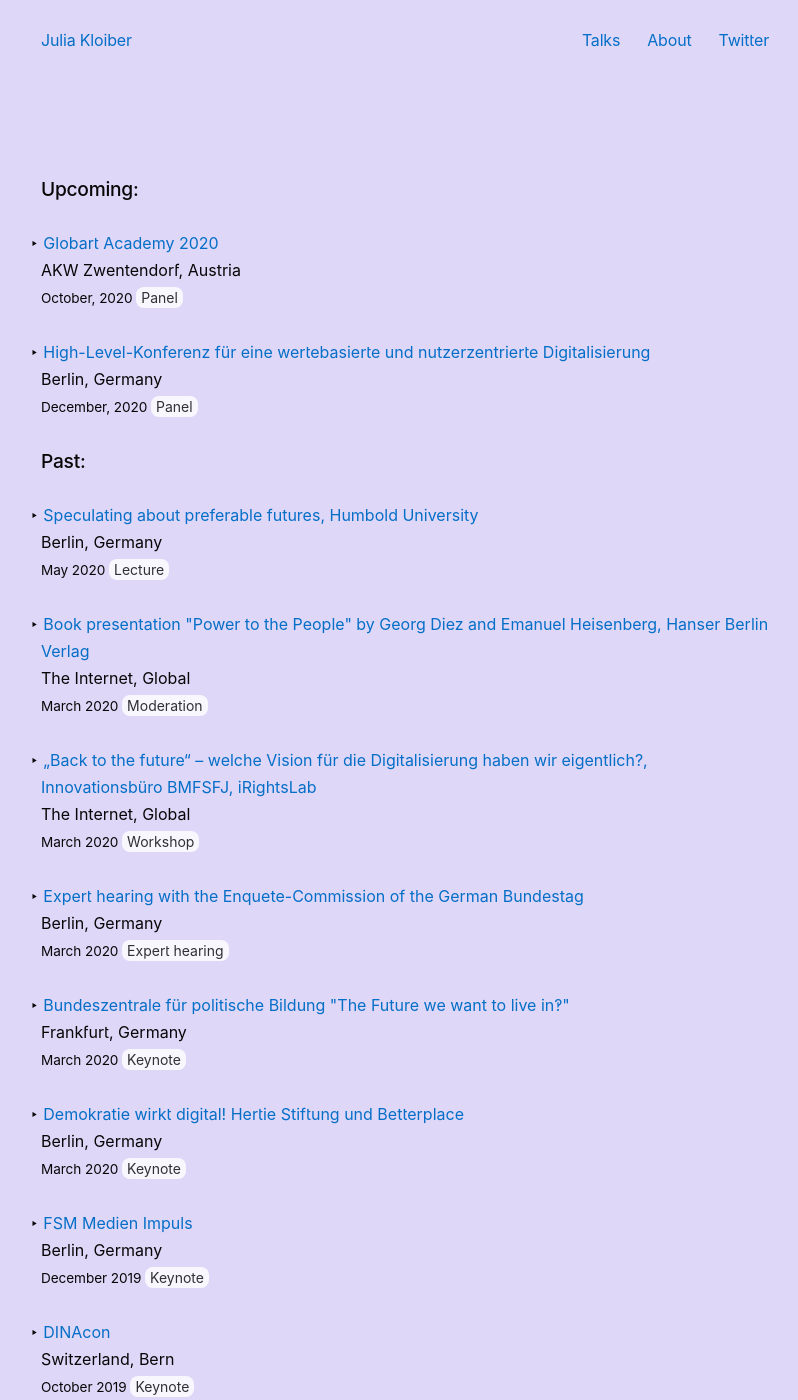
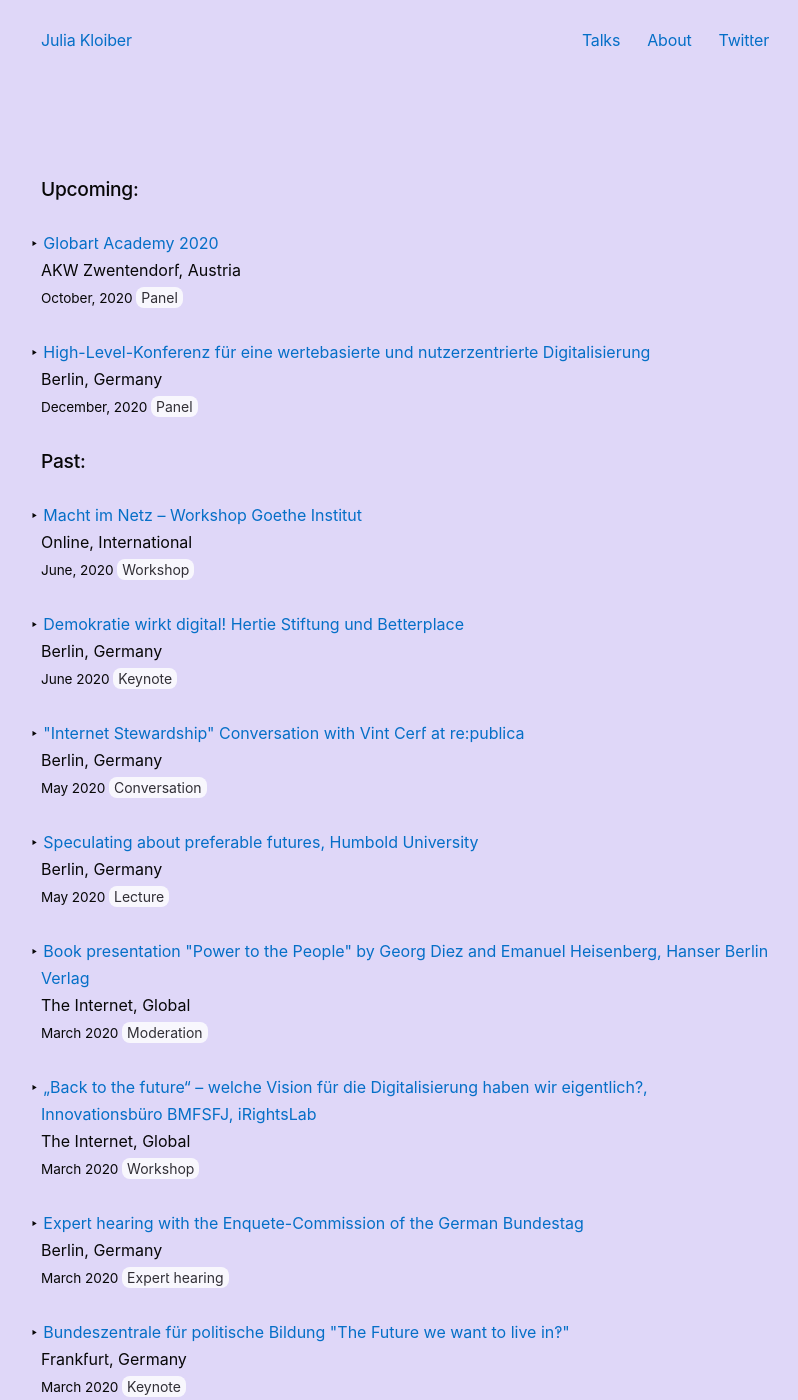
Before and after one commit to juliakloiber/juliakloiber.github.io, a Jekyll site: the page built from talks.html, in a window 1280 px wide and 1400 px high. Shown: the whole window, without its empty margins (235-1033 px from the left). Built offline with Jekyll 4.4.1, drawn with Linux system fonts in a browser that asks for light colours; some web fonts are replaced.

Commit message:
new talks

```diff
--- a/talks.html
+++ b/talks.html
@@ -52,6 +52,43 @@
 
 <ul>
     <li>
+        <a href="https://www.goethe.de">Macht im Netz – Workshop Goethe Institut</a>
+        <br>
+        Online, International<br>
+        <time>
+          June, 2020
+        </time>
+        <span class="tag talk">Workshop</span>
+    </li>
+</ul>
+
+<ul>
+    <li>
+        <a href="https://www.ghst.de/mitwirken-betterplace/">Demokratie wirkt digital! Hertie Stiftung und Betterplace</a>
+        <br>
+        Berlin, Germany<br>
+        <time>
+            June 2020
+        </time>
+        <span class="tag talk">Keynote</span>
+    </li>
+</ul>
+
+<ul>
+    <li>
+        <a href="https://20.re-publica.com/en/session/deep-dive-internet-stewardship">"Internet Stewardship" Conversation with Vint Cerf at re:publica</a>
+        <br>
+        Berlin, Germany<br>
+        <time>
+            May 2020
+        </time>
+        <span class="tag talk">Conversation</span>
+    </li>
+</ul>
+
+
+<ul>
+    <li>
         <a href="https://www.hu-berlin.de/en">Speculating about preferable futures, Humbold University</a>
         <br>
         Berlin, Germany<br>
@@ -87,9 +124,6 @@
 </ul>
 
 
-
-
-
 <ul>
     <li>
         <a href="https://www.bundestag.de/ausschuesse/weitere_gremien/enquete_ki">Expert hearing with the Enquete-Commission of the German Bundestag</a>
@@ -107,18 +141,6 @@
         <a href="https://www.bpb.de">Bundeszentrale für politische Bildung "The Future we want to live in?!"</a>
         <br>
         Frankfurt, Germany<br>
-        <time>
-            March 2020
-        </time>
-        <span class="tag talk">Keynote</span>
-    </li>
-</ul>
-
-<ul>
-    <li>
-        <a href="https://www.ghst.de/mitwirken-betterplace/">Demokratie wirkt digital! Hertie Stiftung und Betterplace</a>
-        <br>
-        Berlin, Germany<br>
         <time>
             March 2020
         </time>
```
